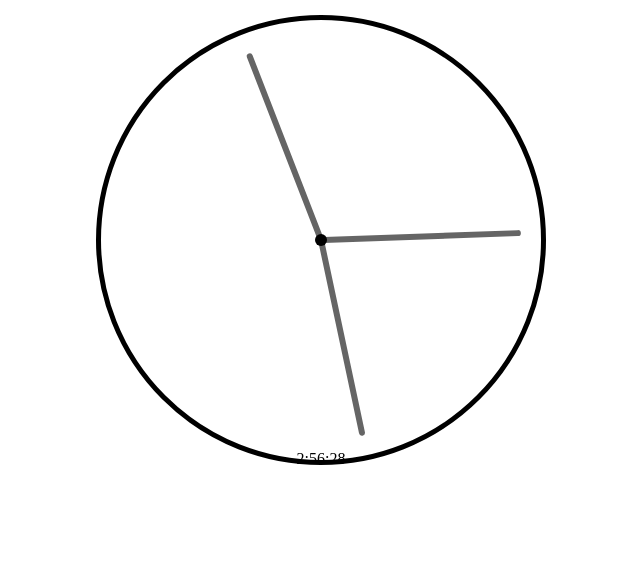
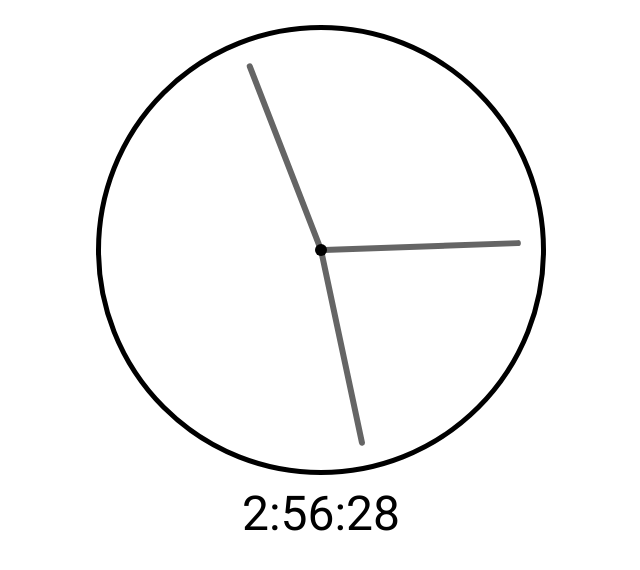
Before and after one commit to noronh4/Time-Now, a plain HTML site: page relogio/index.html in a window 1280 px wide. Shown: the whole page, without its empty margins (319-959 px from the left). Drawn offline with Linux system fonts and the light colour scheme.

Commit message:
padding e margin consertados

```diff
--- a/relogio/style.css
+++ b/relogio/style.css
@@ -1,3 +1,5 @@
+@import url('https://fonts.googleapis.com/css?family=Roboto&display=swap');
+
 * {
   margin: 0;
   padding: 0;
@@ -5,14 +7,12 @@
 }
 
 body {
-  width: 100vw;
-  min-height: 100vh;
   background-color: #FFF;
+  font-family: 'Roboto', sans-serif;
 }
 
 .wrap {
-  width: 100vw;
-  height: 60vh;
+  padding-top: 25px;
   display: flex;
   justify-content: center;
   align-items: center;
@@ -83,5 +83,6 @@ border-radius: 999px;}
 .timenow {
   align-items: center;
   text-align: center;
-  margin-top: -30px;
+  margin-top: 10px;
+  font-size: xxx-large;
 }
```
